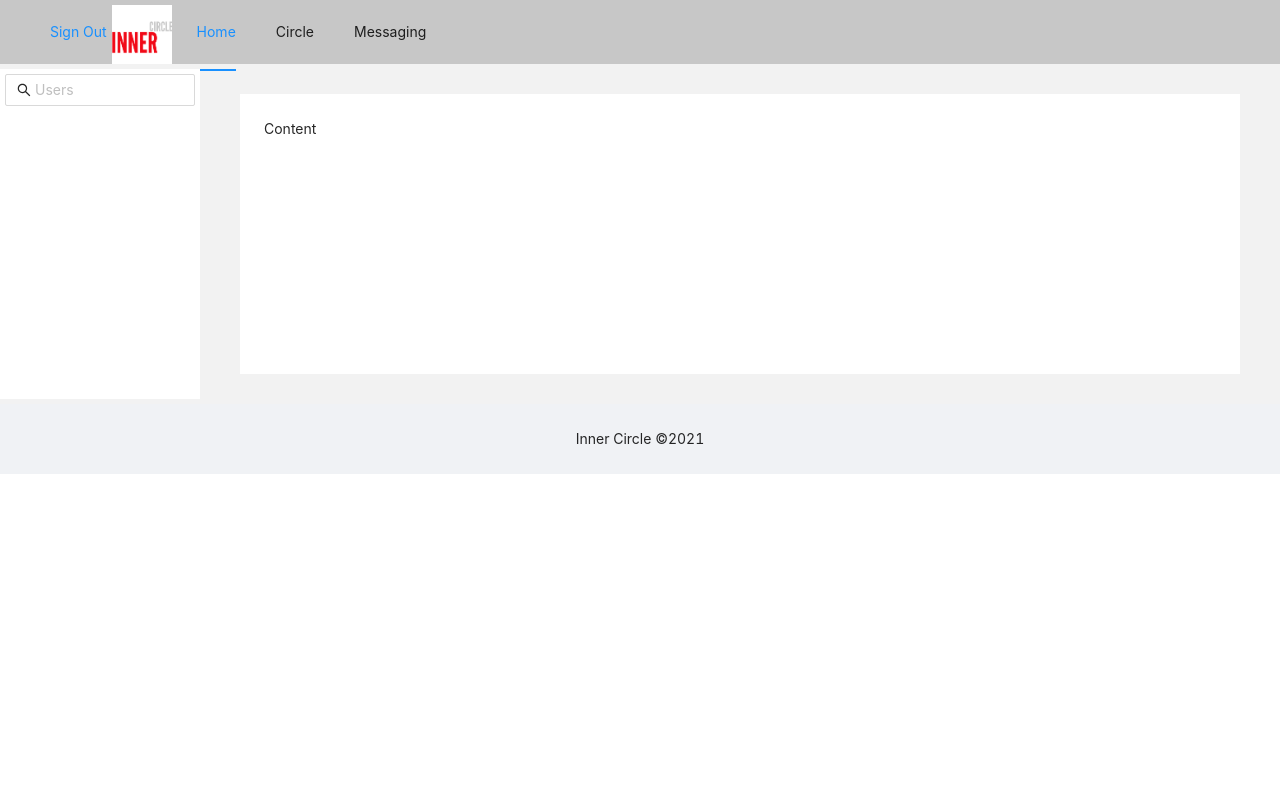
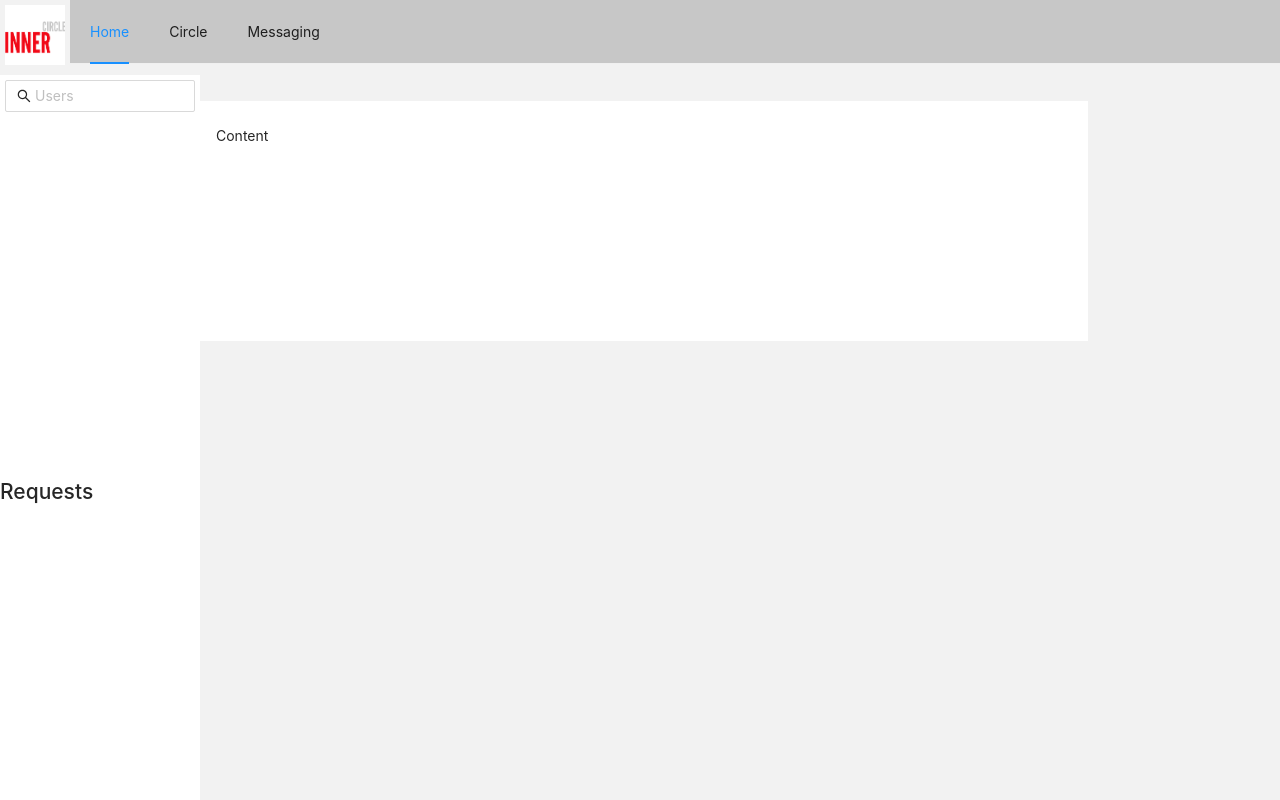
Before and after one commit to nathanclough/software-engineering-project, a React (Create React App) app in the folder application/app/: page /homepage in a window 1280 px wide. Shown: the top 800 px of the page. Built offline with nearby package versions, Linux system fonts and the light colour scheme.

Commit message:
Made the side bar and header fixed also added signout option by hovering the inner circle logo

```diff
--- a/application/app/src/App.js
+++ b/application/app/src/App.js
@@ -1,4 +1,3 @@
-import './App.css';
 import Register from './Components/Register';
 import Login from './Components/Login';
 import { BrowserRouter, Route } from "react-router-dom";
--- a/application/app/src/Components/Homepage.js
+++ b/application/app/src/Components/Homepage.js
@@ -1,7 +1,7 @@
 import React, { useState } from 'react';
-import { Link, useLocation,Redirect } from "react-router-dom";
+import { Link, useLocation } from "react-router-dom";
 import Search from './UserSearch'
-import { Layout, Menu, Space} from 'antd';
+import { Layout, Menu, Popover} from 'antd';
 import logo from '../logo.png';
 import '../index.css';
 
@@ -11,35 +11,58 @@ const { Header, Footer, Sider, Content } = Layout;
 
 function Homepage(props){
     var location = useLocation();
+
+    const [signoutVisible,setSignoutVisible] = useState(null);
+
+    const handleVisibleChange = signoutVisible => {
+      setSignoutVisible.setState(signoutVisible)
+    }
+
+    const content = (
+      <div>
+        <Link to="/">Signout</Link>
+      </div>
+    );
     return(
+        <>
     <Layout className="layout">
-
-          <Header>
+        <Header style={{ position: 'fixed', zIndex: 1, width: '100%' }}>
+        <Popover content={content} placement="bottomLeft"
+              title={"Username"} trigger="hover">
+                <img src={logo} className="logo" />
+              </Popover>
           <Menu theme="light" mode="horizontal" defaultSelectedKeys={['1']}>
-                <Link to="/">Sign Out</Link>
-                <img src={logo} className="logo" />
               <Menu.Item key="1">Home</Menu.Item>
               <Menu.Item key="2">Circle</Menu.Item>
               <Menu.Item key="3">Messaging</Menu.Item>
             </Menu>
       </Header>
-
-          <Layout style={{padding: '5px 0px'}}>
+      <Layout style={{padding: '75px 0px'}}>
       <Sider theme="light"
           breakpoint="lg"
           collapsedWidth="0"
+          style={{ position: 'fixed', zIndex: 1, height: '100%',width: '100%' }}
         >
           <div className="side-search"><Search/></div>
+          <h2>Requests</h2>
         </Sider>
-
-            <Content style={{ padding: '25px 40px' }}>
+        <Content style={{ padding: '2% 15%' }}>
         <div className="site-layout-content">Content</div>
       </Content>
+
+    </Layout>
+    <Footer className="site-layout-footer"style={{ textAlign: 'center' }}>Inner Circle ©2021 </Footer>
+
+
+
+
+
+
+
     </Layout>
 
-          <Footer className="site-layout-footer"style={{ textAlign: 'center' }}>Inner Circle ©2021 </Footer>
-
-        </Layout>
+  </>
       );
 }
+
 export default Homepage
--- a/application/app/src/index.css
+++ b/application/app/src/index.css
@@ -1,5 +1,4 @@
 @import "~antd/dist/antd.css";
-
 body {
   margin: 0;
   font-family: -apple-system, BlinkMacSystemFont, "Segoe UI", "Roboto", "Oxygen",
@@ -7,6 +6,7 @@ body {
     sans-serif;
   -webkit-font-smoothing: antialiased;
   -moz-osx-font-smoothing: grayscale;
+  height: 100%;
 }
 
 code {
@@ -14,7 +14,8 @@ code {
     monospace;
 }
 .site-layout-content {
-  min-height: 280px;
+  position: relative;
+  min-height: 240px;
   padding: 24px;
   background: #fff;
 }
@@ -25,11 +26,15 @@ code {
 }
 
 .ant-layout-header {
-  background: #c7c7c7;
+  background: #f2f2f2;
+  padding: inherit;
 }
 
 .ant-layout {
   background: #f2f2f2;
+  height: auto;
+  min-height: 1000px;
+  padding: inherit;
 }
 .logo {
   float: left;
@@ -45,4 +50,5 @@ code {
 }
 .side-search {
   padding: 5px;
+  height: 50%;
 }
```
Lines whose indentation alone changed are shown as unchanged.
